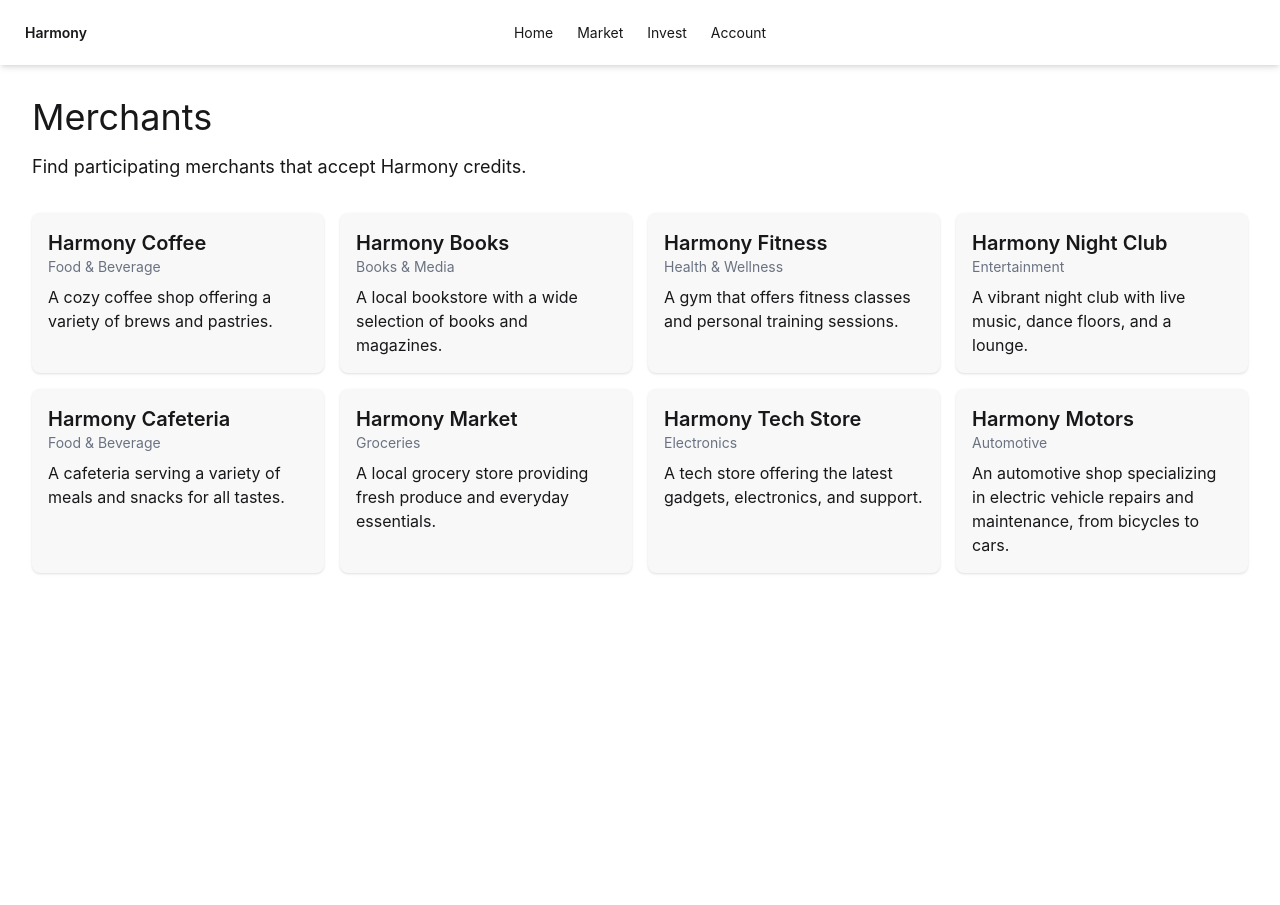
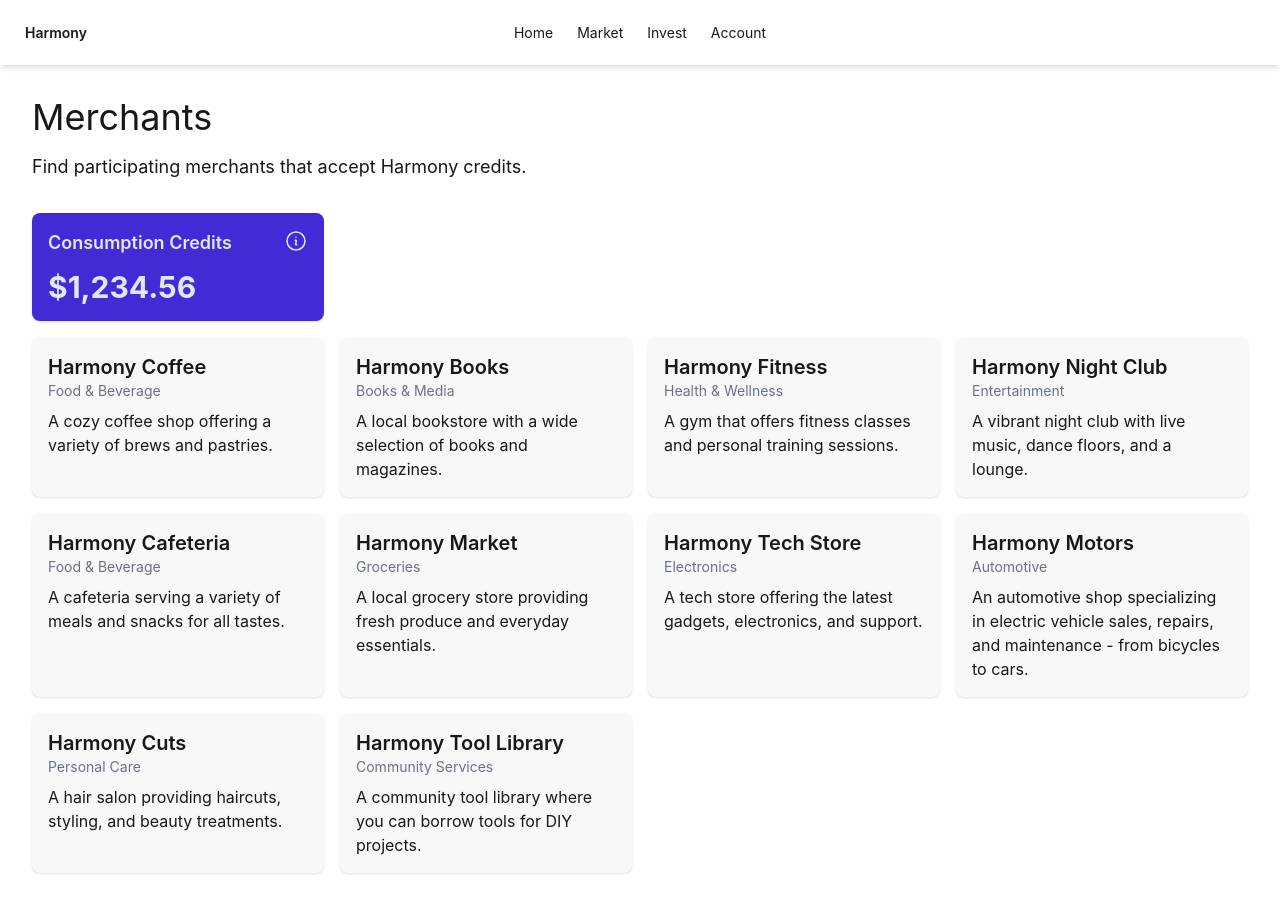
Before and after one commit to dillonfagan/harmony-poc, a Next.js app in the folder apps/consumer/: page /market in a window 1280 px wide. Before the commit the page ends 800 px from the top, so only its background shows below. Built offline with nearby package versions, Linux system fonts and the light colour scheme.

Commit message:
chore: Display consumption credits on Market page.

```diff
--- a/apps/consumer/app/(dashboard)/home/page.tsx
+++ b/apps/consumer/app/(dashboard)/home/page.tsx
@@ -1,5 +1,6 @@
-import InformationCircle from "@/components/icons/InformationCircle";
-import { StretchColumn } from "@/components/layouts";
+import { ResponsiveGrid, StretchColumn } from "@/components/layouts";
+import ConsumptionCreditsCard from "@/views/ConsumptionCreditsCard";
+import InvestmentCreditsCard from "@/views/InvestmentCreditsCard";
 
 export default function Home() {
   return (
@@ -12,34 +13,10 @@ export default function Home() {
 
 function Cards() {
   return (
-    <div className="gap-4 grid grid-cols-1 md:grid-cols-2 lg:grid-cols-4">
+    <ResponsiveGrid>
       <ConsumptionCreditsCard />
       <InvestmentCreditsCard />
-    </div>
-  );
-}
-
-function ConsumptionCreditsCard() {
-  return (
-    <div className="bg-primary text-primary-content card p-4 shadow">
-      <div className="flex justify-between align-top">
-        <h2 className="text-lg font-semibold mb-3">Consumption Credits</h2>
-        <div className="tooltip tooltip-left lg:tooltip-bottom" data-tip="Your consumption credits are redeemable for goods and services from local merchants."><InformationCircle /></div>
-      </div>
-      <p className="text-2xl md:text-3xl font-bold">$1,234.56</p>
-    </div>
-  );
-}
-
-function InvestmentCreditsCard() {
-  return (
-    <div className="bg-secondary text-secondary-content card p-4 shadow">
-      <div className="flex justify-between align-top">
-        <h2 className="text-lg font-semibold mb-3">Investment Credits</h2>
-        <div className="tooltip tooltip-left lg:tooltip-bottom" data-tip="Your investment credits are used to fund community projects."><InformationCircle /></div>
-      </div>
-      <p className="text-2xl md:text-3xl font-bold">$789.00</p>
-    </div>
+    </ResponsiveGrid>
   );
 }
 
--- a/apps/consumer/app/(dashboard)/market/page.tsx
+++ b/apps/consumer/app/(dashboard)/market/page.tsx
@@ -1,4 +1,5 @@
-import { StretchColumn } from "@/components/layouts";
+import { ResponsiveGrid, StretchColumn } from "@/components/layouts";
+import ConsumptionCreditsCard from "@/views/ConsumptionCreditsCard";
 
 export default function Market() {
   const merchants: MerchantData[] = [
@@ -40,7 +41,17 @@ export default function Market() {
     {
       name: "Harmony Motors",
       category: "Automotive",
-      summary: "An automotive shop specializing in electric vehicle repairs and maintenance, from bicycles to cars."
+      summary: "An automotive shop specializing in electric vehicle sales, repairs, and maintenance - from bicycles to cars."
+    },
+    {
+      name: "Harmony Cuts",
+      category: "Personal Care",
+      summary: "A hair salon providing haircuts, styling, and beauty treatments."
+    },
+    {
+      name: "Harmony Tool Library",
+      category: "Community Services",
+      summary: "A community tool library where you can borrow tools for DIY projects."
     }
   ];
 
@@ -48,15 +59,18 @@ export default function Market() {
     <StretchColumn>
       <h1 className="text-3xl lg:text-4xl">Merchants</h1>
       <span className="text-lg mb-4">Find participating merchants that accept Harmony credits.</span>
-      <div className="gap-4 grid grid-cols-1 md:grid-cols-2 lg:grid-cols-4">
-        {merchants.map((merchant) => (
-          <div className="bg-base-200 card p-2 md:p-4 shadow-sm">
-            <h2 className="text-xl font-semibold">{merchant.name}</h2>
-            <p className="text-sm text-gray-500">{merchant.category}</p>
-            {merchant.summary && <p className="mt-2">{merchant.summary}</p>}
+      <ResponsiveGrid>
+        <ConsumptionCreditsCard />
+      </ResponsiveGrid>
+      <ResponsiveGrid>
+        {merchants.map(({ name, category, summary }) => (
+          <div key={name} className="bg-base-200 card p-2 md:p-4 shadow-sm">
+            <h2 className="text-xl font-semibold">{name}</h2>
+            <p className="text-sm text-gray-500">{category}</p>
+            {summary && <p className="mt-2">{summary}</p>}
           </div>
         ))}
-      </div>
+      </ResponsiveGrid>
     </StretchColumn>
   );
 }
--- /dev/null
+++ b/apps/consumer/components/layouts/ResponsiveGrid.tsx
@@ -0,0 +1,9 @@
+import { PropsWithChildren } from "react";
+
+export default function ResponsiveGrid({ children }: PropsWithChildren) {
+  return (
+    <div className="gap-4 grid grid-cols-1 md:grid-cols-2 lg:grid-cols-4">
+      {children}
+    </div>
+  );
+}
--- a/apps/consumer/components/layouts/index.ts
+++ b/apps/consumer/components/layouts/index.ts
@@ -1 +1,2 @@
+export { default as ResponsiveGrid } from "./ResponsiveGrid";
 export { default as StretchColumn } from "./StretchColumn";
--- /dev/null
+++ b/apps/consumer/views/ConsumptionCreditsCard.tsx
@@ -0,0 +1,13 @@
+import InformationCircle from "@/components/icons/InformationCircle";
+
+export default function ConsumptionCreditsCard() {
+  return (
+    <div className="bg-primary text-primary-content card p-4 shadow">
+      <div className="flex justify-between align-top">
+        <h2 className="text-lg font-semibold mb-3">Consumption Credits</h2>
+        <div className="tooltip tooltip-left lg:tooltip-bottom" data-tip="Your consumption credits are redeemable for goods and services from local merchants."><InformationCircle /></div>
+      </div>
+      <p className="text-2xl md:text-3xl font-bold">$1,234.56</p>
+    </div>
+  );
+}
--- /dev/null
+++ b/apps/consumer/views/InvestmentCreditsCard.tsx
@@ -0,0 +1,13 @@
+import InformationCircle from "@/components/icons/InformationCircle";
+
+export default function InvestmentCreditsCard() {
+  return (
+    <div className="bg-secondary text-secondary-content card p-4 shadow">
+      <div className="flex justify-between align-top">
+        <h2 className="text-lg font-semibold mb-3">Investment Credits</h2>
+        <div className="tooltip tooltip-left lg:tooltip-bottom" data-tip="Your investment credits are used to fund community projects."><InformationCircle /></div>
+      </div>
+      <p className="text-2xl md:text-3xl font-bold">$789.00</p>
+    </div>
+  );
+}
```
